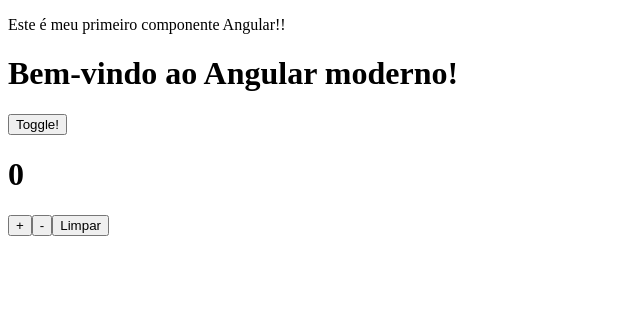
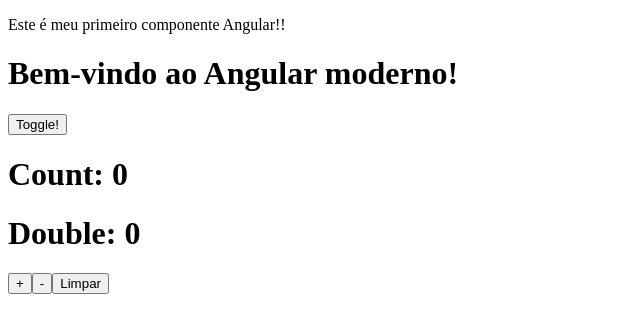
Before and after one commit to marcionavarro/modern-angular, an Angular app: page / in a window 1280 px wide. Shown: the top 332 px of the page, without its empty margins (0-640 px from the left). Built offline with nearby package versions, Linux system fonts and the light colour scheme.

Commit message:
06: Computed Signals

```diff
--- a/src/app/hello/hello.html
+++ b/src/app/hello/hello.html
@@ -3,7 +3,9 @@
 <h1>{{ title }}</h1>
 <button [disabled]="isDisabled" (click)="onClick()">Toggle!</button>
 
-<h1>{{ count() }}</h1>
+<h1>Count: {{ count() }}</h1>
+<h1>Double: {{ doubleCount() }}</h1>
+<!-- <h1>Double: {{ getDoubleCount() }}</h1> -->
 
 <button (click)="increateCounter()">+</button>
 <button (click)="decreaseCounter()">-</button>
--- a/src/app/hello/hello.ts
+++ b/src/app/hello/hello.ts
@@ -1,4 +1,4 @@
-import { Component, signal } from '@angular/core';
+import { Component, computed, signal } from '@angular/core';
 
 @Component({
   selector: 'app-hello',
@@ -17,15 +17,22 @@
 
   protected count = signal(0);
 
-  increateCounter() {
+  protected doubleCount = computed(() => this.count() * 2);
+
+  // getDoubleCount() {
+  //   console.log('getDoubleCount called');
+  //   return this.count() * 2;
+  // }
+
+  protected increateCounter() {
     this.count.update((value) => value + 1);
   }
 
-  decreaseCounter() {
+  protected decreaseCounter() {
     this.count.update((value) => value - 1);
   }
 
-  resetCounter() {
+  protected resetCounter() {
     this.count.set(0);
   }
 }
```
